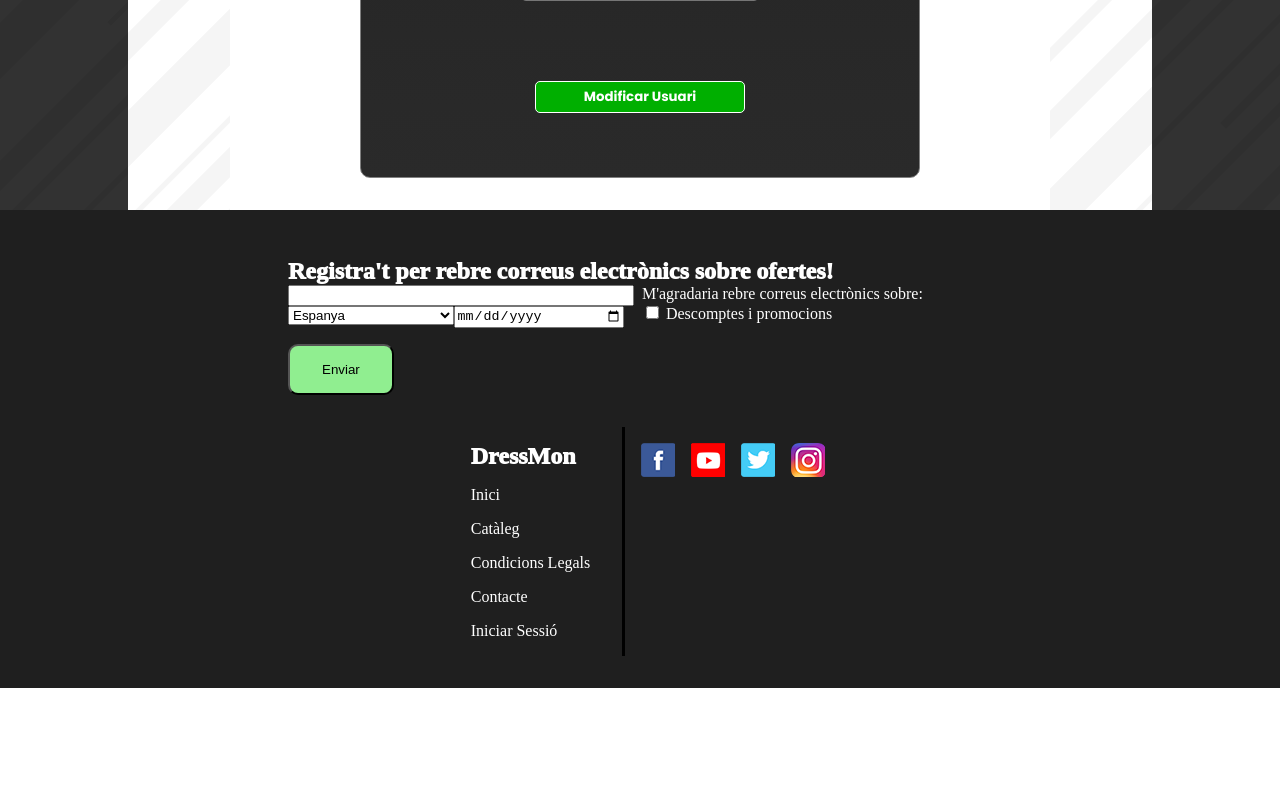
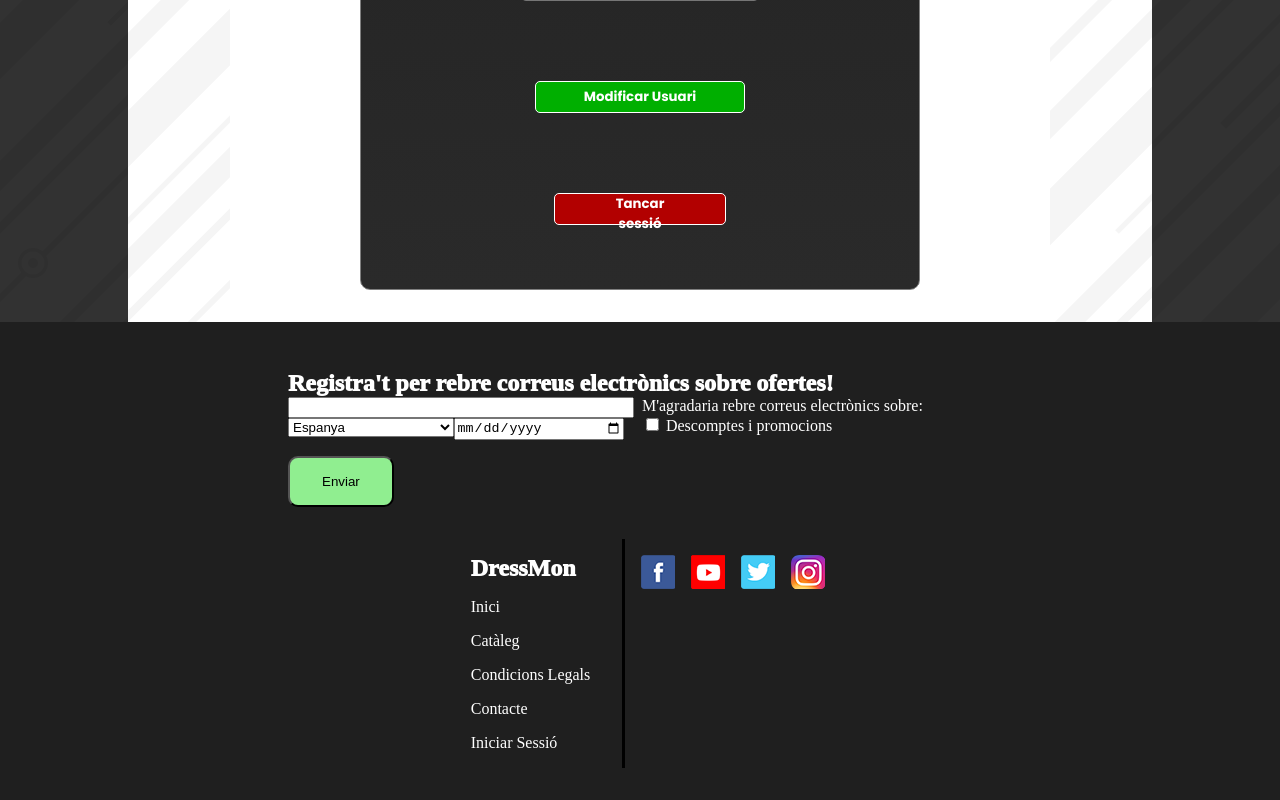
Before and after one commit to Curdu/Dressmon, an Angular app: page /perfil in a window 1280 px wide. Shown: the part 891-1691 px from the top of the page. Before the commit the page ends 1579 px from the top, so only its background shows below. Built offline with nearby package versions, Linux system fonts and the light colour scheme; a web font is replaced by a local one.

Commit message:
Afegit un log out a la pàgina perfil

```diff
--- a/src/app/pagines/perfil/perfil.component.css
+++ b/src/app/pagines/perfil/perfil.component.css
@@ -63,3 +63,18 @@ a{
 a:hover{
   color: white;
 }
+#tancarSessio{
+  width: 75%;
+  height: 2rem;
+  margin-bottom: 2rem;
+  border-radius: 5px;
+  font-family: "Poppins", serif;
+  font-weight: 700;
+  font-style: normal;
+  padding: 0 3rem ;
+  background: #b20000;
+  color: white;
+  border: white 1px solid;
+  margin-top: 3rem;
+  cursor: pointer;
+}
--- a/src/app/pagines/perfil/perfil.component.html
+++ b/src/app/pagines/perfil/perfil.component.html
@@ -20,5 +20,7 @@
     <input type="text" name="telefon" id="telefon" [(ngModel)]="usuari.telefon" placeholder="Telefon">
 
     <input type="submit" value="Modificar Usuari" (click)="modificarUsuari()">
+    <button (click)="tancarSessio()" id="tancarSessio">Tancar sessió</button>
   </form>
+
 </div>
--- a/src/app/pagines/perfil/perfil.component.ts
+++ b/src/app/pagines/perfil/perfil.component.ts
@@ -2,6 +2,7 @@ import {Component, OnInit} from '@angular/core';
 import {UsuarisService} from '../../serveis/usuaris.service';
 import {FormsModule} from '@angular/forms';
 import {Usuari} from '../../model/Usuari';
+import {Router} from '@angular/router';
 
 @Component({
   selector: 'app-perfil',
@@ -15,7 +16,7 @@ export class PerfilComponent implements OnInit{
 
   usuari: Usuari;
 
-  constructor(private s : UsuarisService) {
+  constructor(private s : UsuarisService, private router: Router) {
     this.usuari = this.s.getUsuariActiu();
     console.log(this.usuari);
   }
@@ -25,5 +26,11 @@ export class PerfilComponent implements OnInit{
   async modificarUsuari(){
     await this.s.modificarUsuari(this.usuari).then()
   }
+  async tancarSessio(){
+    sessionStorage.removeItem('token');
+    sessionStorage.removeItem('usuariActiu');
+    await this.router.navigate(['/inici'])
+
+  }
 
 }
```
